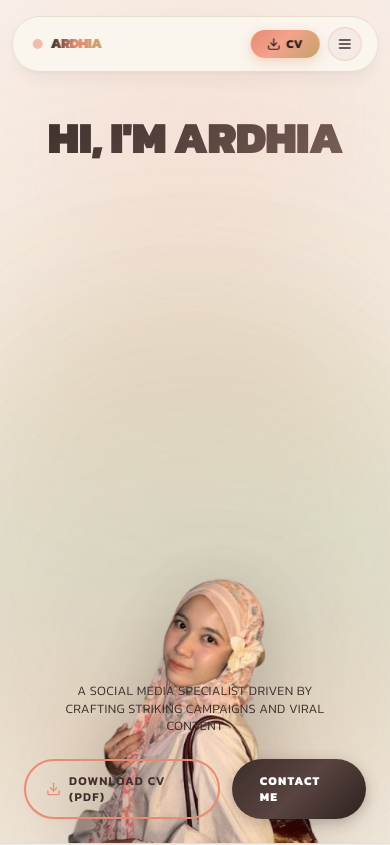
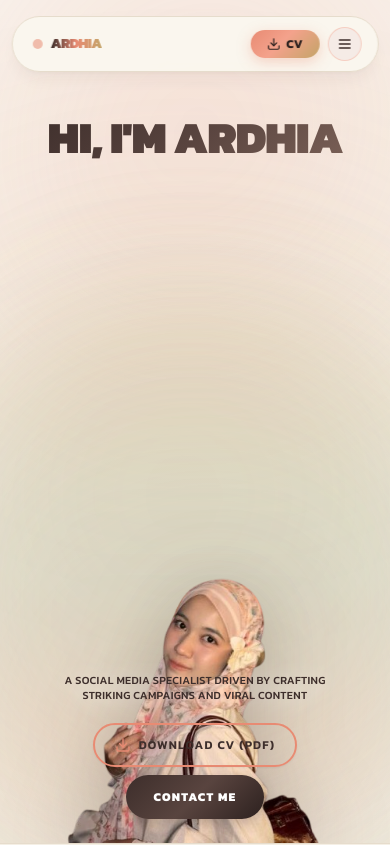
Before and after one commit to Braneee/portofolio-ardhia, a Next.js app: page / in a window 390 px wide. Shown: the top 845 px of the page. Built offline with nearby package versions, Linux system fonts and the light colour scheme.

Commit message:
fix: responsive layout for homepage hero and pdf modal scaling on mobile

```diff
--- a/src/app/projects/[id]/page.tsx
+++ b/src/app/projects/[id]/page.tsx
@@ -106,8 +106,8 @@ function EvidenceSlider({ evidence, projectImage }: { evidence: any[], projectIm
               }}
             >
               {selectedMedia.type === 'pdf' ? (
-                // Append #toolbar=0 to disable the native download/print toolbar in supported browsers
-                <iframe src={`${selectedMedia.url}#toolbar=0`} className="w-full h-full border-0 pointer-events-auto" />
+                // Append #toolbar=0&view=FitH to disable the native download/print toolbar and fit horizontally on mobile
+                <iframe src={`${selectedMedia.url}#toolbar=0&view=FitH`} className="w-full h-full border-0 pointer-events-auto" />
               ) : (
                 <img src={selectedMedia.url} alt={selectedMedia.title} className="w-full h-full object-contain pointer-events-none" />
               )}
--- a/src/components/sections/HeroSection.tsx
+++ b/src/components/sections/HeroSection.tsx
@@ -133,14 +133,14 @@ export function HeroSection() {
       </div>
 
       {/* Bottom Bar */}
-      <div className="w-full max-w-6xl flex flex-col sm:flex-row justify-between items-center sm:items-end gap-6 pt-2 z-30 flex-shrink-0">
+      <div className="w-full max-w-6xl flex flex-col sm:flex-row justify-between items-center sm:items-end gap-5 sm:gap-6 pt-2 z-30 flex-shrink-0">
         <FadeIn delay={0.35} y={20}>
-          <p className="text-[#3D2E2B] font-light uppercase tracking-wide leading-snug text-center sm:text-left text-[clamp(0.8rem,1.2vw,1.2rem)] max-w-[280px] sm:max-w-[320px]">
+          <p className="text-[#3D2E2B] font-medium sm:font-light uppercase tracking-wide leading-snug text-center sm:text-left text-[11px] sm:text-[clamp(0.8rem,1.2vw,1.2rem)] max-w-[280px] sm:max-w-[320px] drop-shadow-[0_2px_10px_rgba(255,255,255,0.8)] px-2">
             a social media specialist driven by crafting striking campaigns and viral content
           </p>
         </FadeIn>
 
-        <FadeIn delay={0.5} y={20} className="flex items-center gap-3">
+        <FadeIn delay={0.5} y={20} className="flex flex-wrap items-center justify-center gap-2 sm:gap-3 w-full sm:w-auto">
           <DownloadCVButton variant="outline" />
           <ContactButton />
         </FadeIn>
```
